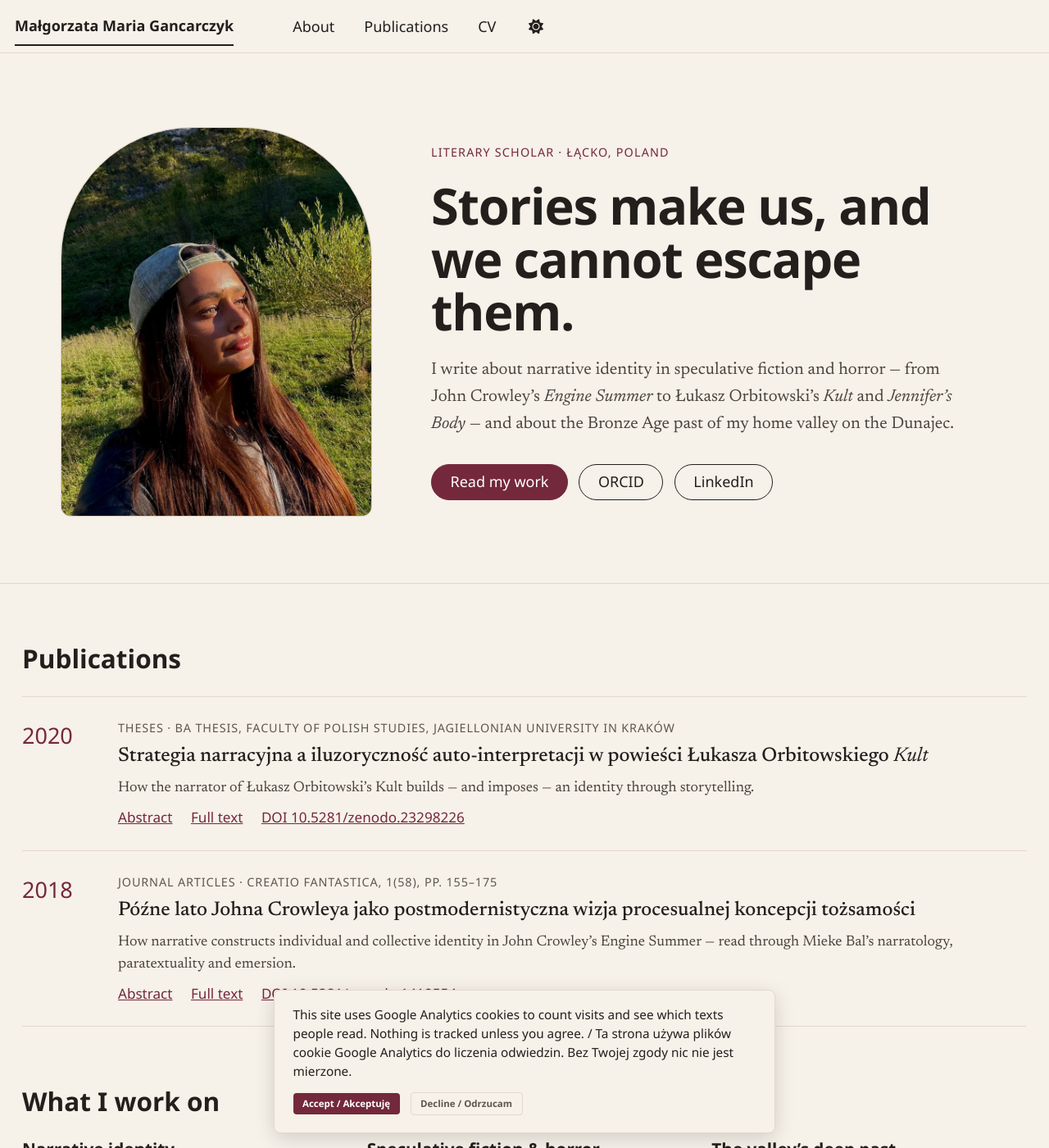
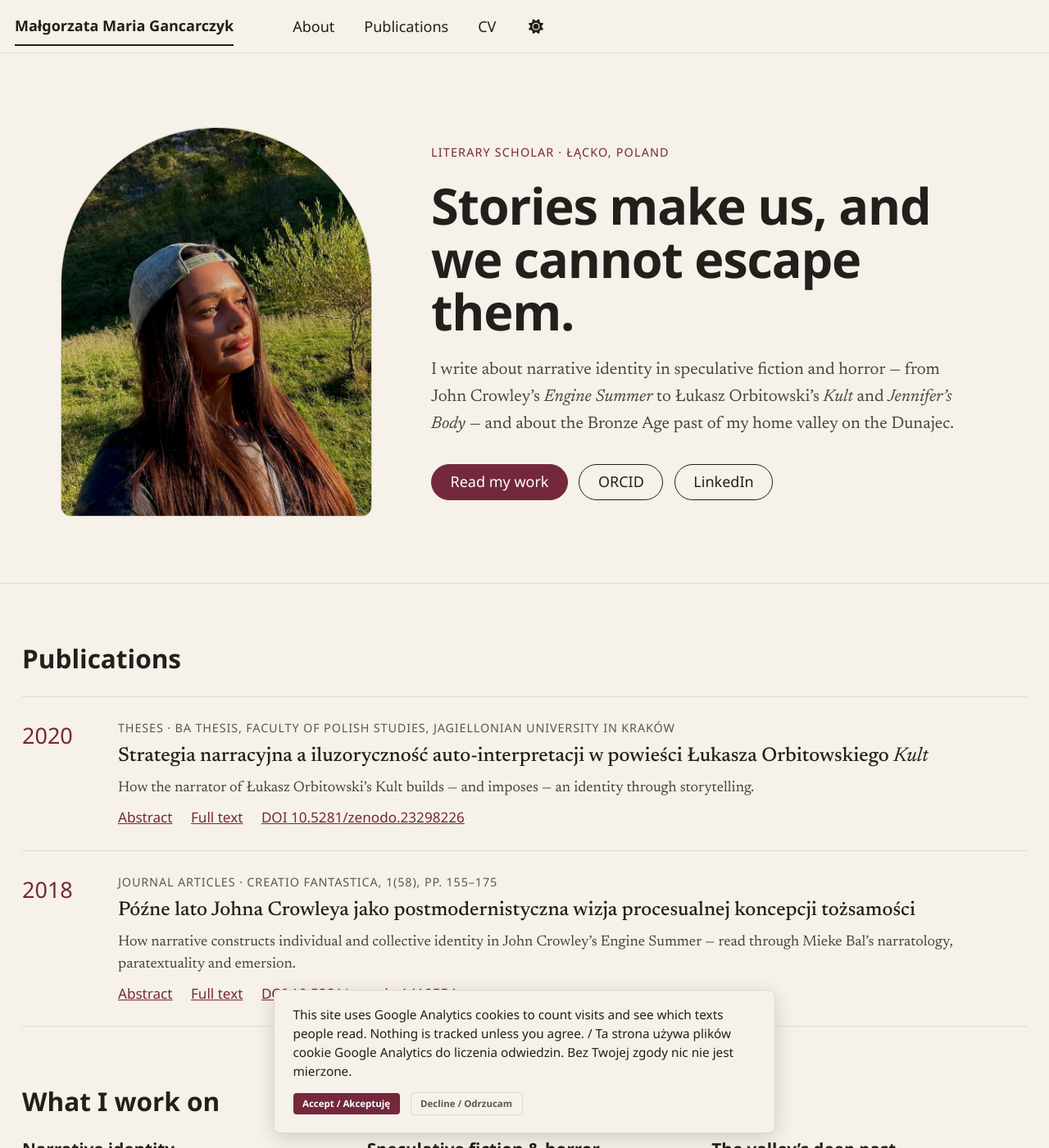
Before and after one commit to malgorzatagancarczyk/malgorzatagancarczyk.github.io, a Jekyll site: the page built from _pages/home.html, in a window 1280 px wide and 1400 px high. Shown: the whole window at 82% size. Built offline with Jekyll 4.4.1, drawn with Linux system fonts in a browser that asks for light colours; some web fonts are replaced; a style sheet for code colours, icons or effects is not loaded.

Commit message:
Update main.scss

```diff
--- a/assets/css/main.scss
+++ b/assets/css/main.scss
@@ -74,7 +74,7 @@ h1, h2, h3, h4, .masthead, .greedy-nav, .page__title, .archive__item-title, .aut
 .dl-btn:hover { border-color: var(--global-base-color); color: var(--global-base-color) !important; }
 .dl-btn--primary { background: var(--global-base-color); border-color: var(--global-base-color); color: #fff !important; }
 .dl-btn--primary:hover { background: var(--global-link-color-hover); color: #fff !important; }
-.dl-portrait { justify-self: center; display: block; width: 100%; max-width: 20rem; aspect-ratio: 4 / 5; object-fit: cover; border-radius: 160px 160px 12px 12px; border: 1px solid var(--global-dark-border-color); }
+.dl-portrait { justify-self: center; display: block; width: 100%; max-width: 20rem; aspect-ratio: 4 / 5; object-fit: cover; border-radius: 50% 50% 12px 12px / 40% 40% 12px 12px; border: 1px solid var(--global-dark-border-color); }
 .dl-section { padding: 4rem 0 0; display: flex; flex-direction: column; gap: 1.5rem; }
 .dl-section:last-of-type { padding-bottom: 4rem; }
 .dl-h2 { margin: 0; font-size: 1.75rem; }
```
